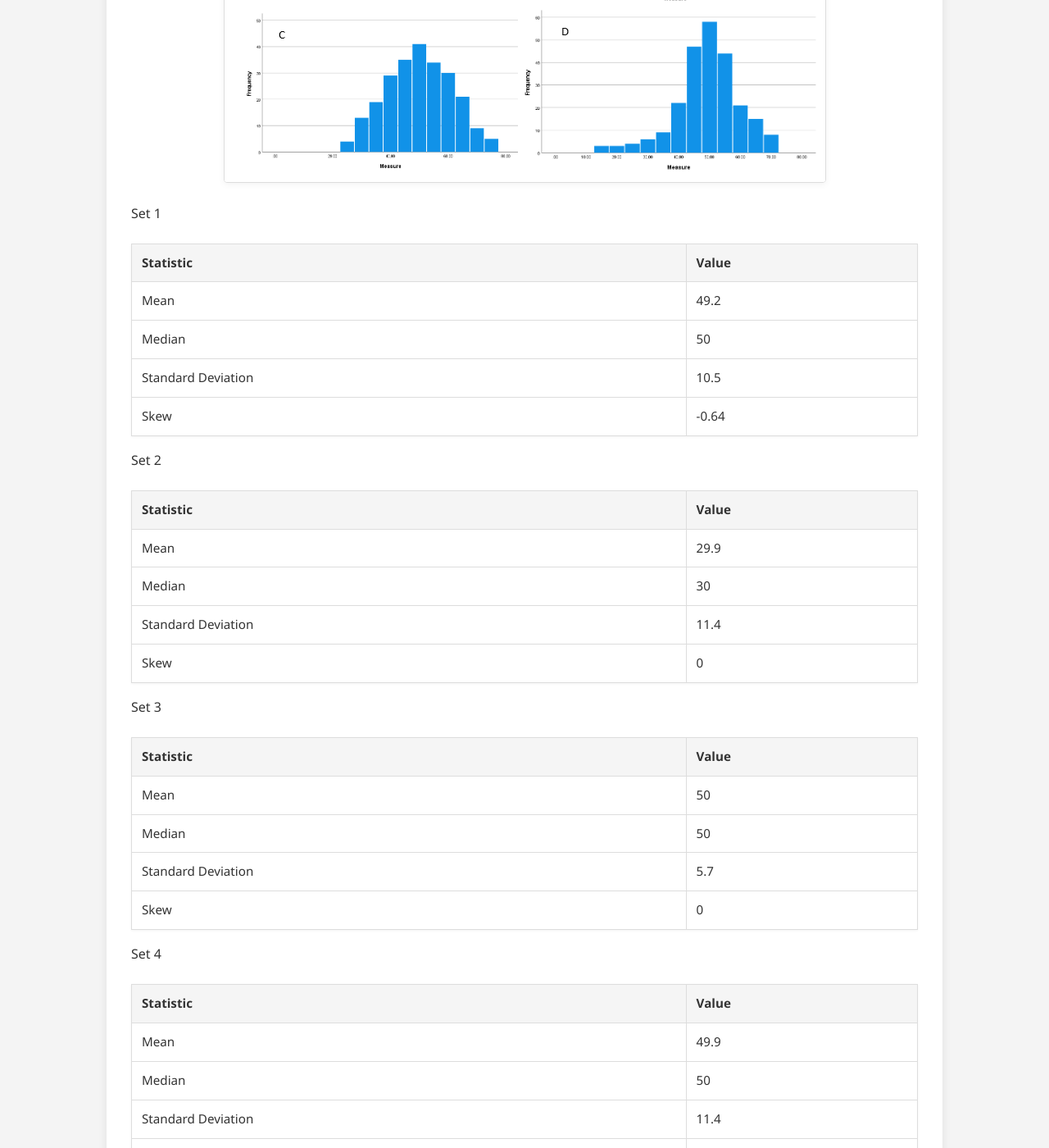
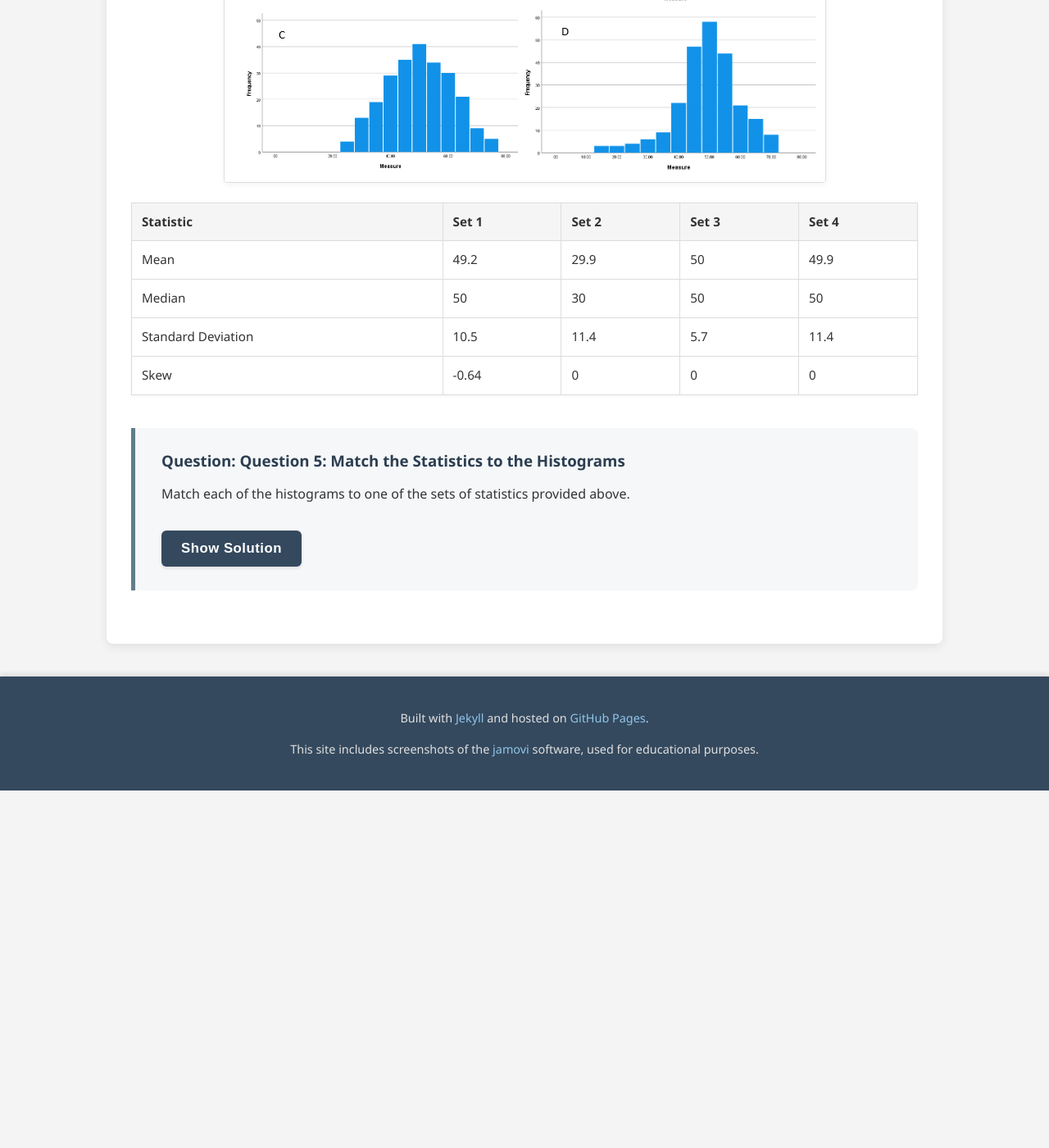
Before and after one commit to probe973/hsc-5066y, a Jekyll site: the page built from let/distributions/index.md, in a window 1280 px wide and 1400 px high, scrolled down 5845 px. Shown: the whole window at 82% size. Built offline with Jekyll 4.4.1, drawn with Linux system fonts in a browser that asks for light colours; after the commit the page ends 6809 px from its top, so only the background shows below that.

Commit message:
Update index.md

```diff
--- a/let/distributions/index.md
+++ b/let/distributions/index.md
@@ -170,41 +170,13 @@ Consider the following histograms and statistics:
 
 ![A 2 by 2 grid of histograms.  Top left has symettry and is centred around 30.  Top right has symettry, but less spread than others, and is centred around 50.  Bottom left has symettry and is centred around 50.  Bottom right has a tail to the left and is centred around 50.  In the same order the diagrams are labelled A, B, C, and D.]({{ "/assets/images/let/histogram_match.png" | relative_url }})
 
-Set 1
 
-| Statistic | Value |
-|:----|:----|
-| Mean | 49.2 |
-| Median | 50 |
-| Standard Deviation | 10.5 |
-| Skew | -0.64 |
-
-Set 2
-
-| Statistic | Value |
-|:----|:----|
-| Mean | 29.9 |
-| Median | 30 |
-| Standard Deviation | 11.4 |
-| Skew | 0 |
-
-Set 3
-
-| Statistic | Value |
-|:----|:----|
-| Mean | 50 |
-| Median | 50 |
-| Standard Deviation | 5.7 |
-| Skew | 0 |
-
-Set 4
-
-| Statistic | Value |
-|:----|:----|
-| Mean | 49.9 |
-| Median | 50 |
-| Standard Deviation | 11.4 |
-| Skew | 0 |
+| Statistic | Set 1 | Set 2 | Set 3 | Set 4 |
+|:----|:----|:----|:----|:----|
+| Mean | 49.2 | 29.9 | 50 | 49.9 |
+| Median | 50 | 30 | 50 | 50 |
+| Standard Deviation | 10.5 | 11.4 | 5.7 | 11.4 |
+| Skew | -0.64 | 0 | 0 | 0 |
 
 
 {% include question_dropdown.html
```
